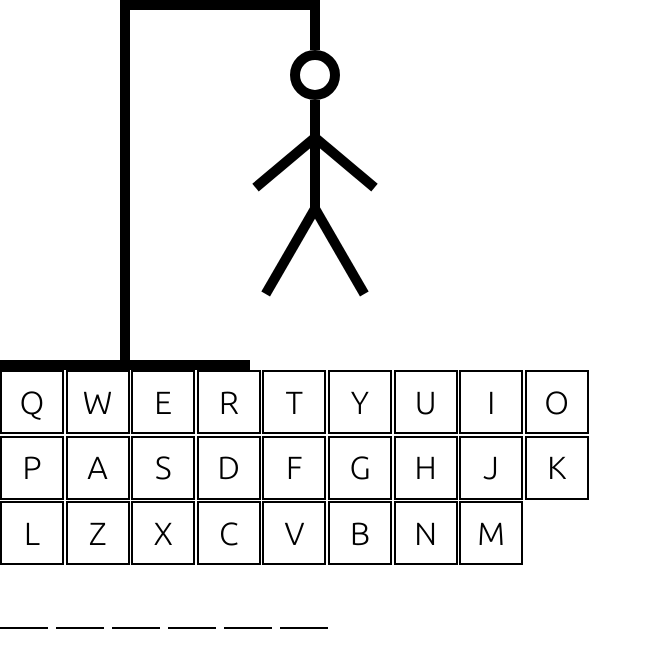
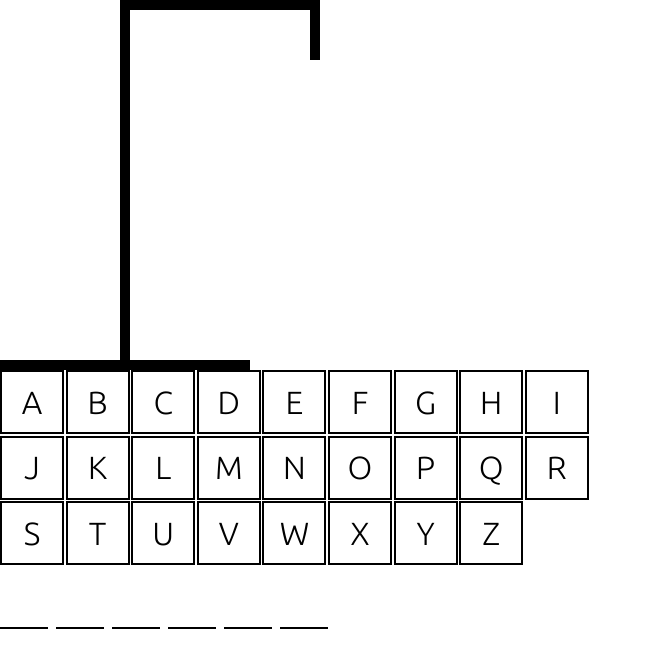
Before and after one commit to celso-rodrigo/hangman, a React (Vite) app: page / in a window 1280 px wide. Shown: the top 668 px of the page, without its empty margins (0-652 px from the left). Built offline with nearby package versions, Linux system fonts and the light colour scheme.

Commit message:
feat: Adicionada lógica de errar chutes

```diff
--- a/src/App.tsx
+++ b/src/App.tsx
@@ -5,10 +5,16 @@ import Wrapper, { LettersWraper, SecretWordWrapper } from "./Styles/WrapperStyle
 import nounList from "./data/noounList";
 import { useEffect, useState } from "react";
 import SecretWordLetter from "./Components/SecretWordLetter";
+import gameState from "./enums/gameState";
+
+const ALPHABET = 'ABCDEFGHIJKLMNOPQRSTUVWXYZ';
+const INITIAL_LIVES = 6;
 
 function App() {
   const [secretWord, setSecretWord] = useState<string>("");
   const [guesses, setGuesses] = useState<string[]>([])
+  const [playerLives, setPlayerLives] = useState<number>(INITIAL_LIVES)
+  const [currGameState, setCurrGameState] = useState<gameState>(gameState.inGame)
 
   // Get a random noun for the game
   function getRandomNoun():string {
@@ -16,9 +22,13 @@ function App() {
     return nounList[index];
   }
 
-  // Update player choosed letters
+  // Update player guesses and lives
   function handleGuesses(guess: string):void {
-    setGuesses((prev) => [...prev, guess.toLowerCase()])
+    const lowerCaseGuess = guess.toLowerCase()
+    setGuesses((prev) => [...prev, lowerCaseGuess])
+
+    const wrongGuess = secretWord.indexOf(lowerCaseGuess) === -1
+    if (wrongGuess) setPlayerLives((prev) => prev - 1)
   }
 
   // Create a SecretWordLetter for each letter of the secretWord
@@ -42,14 +52,14 @@ function App() {
 
   // Create a LetterButton for each letter on the alphabet
   function createLetterButtons(): JSX.Element[] {
-  const alphabet = 'QWERTYUIOPASDFGHJKLZXCVBNM'
   const buttons = []
 
-  for (let i = 0; i < alphabet.length; i++) {
-    const letter = alphabet[i];
+  for (let i = 0; i < ALPHABET.length; i++) {
+    const letter = ALPHABET[i];
     const button = (
       <LetterBtn
         key={letter}
+        currGameState={currGameState}
         letter={letter}
         handleGuesses={handleGuesses}
       />
@@ -61,17 +71,22 @@ function App() {
     return buttons
   }
 
+  useEffect(() => {
+    const randomSecretWord = getRandomNoun()
+    setSecretWord(randomSecretWord)
+  }, [])
+
+  useEffect(() => {
+    if (playerLives <= 0) setCurrGameState(gameState.gameLost)
+  }, [playerLives])
+
   const letterButtons = createLetterButtons()
   const secretWordLetters = createSecreteLetters()
-
-  useEffect(() => {
-    setSecretWord(getRandomNoun())
-  }, [])
 
   return (
     <ThemeProvider theme={{color: 'black'}}>
       <Wrapper>
-        <Hangman />
+        <Hangman playerLives={playerLives} />
 
         <LettersWraper>
           {letterButtons}
--- a/src/Components/Hangman.tsx
+++ b/src/Components/Hangman.tsx
@@ -1,22 +1,33 @@
 import { HangmanBase, HangmanBody, HangmanHead, HangmanLeftArm, HangmanLeftLeg, HangmanRope, HangmanPilar, HangmanRightArm, HangmanRightLeg, HangmanTop } from "../Styles/HangmanStyles"
 import { HangmanWrapper } from "../Styles/WrapperStyles";
 
-function Hangman() {
+interface IProps {
+  playerLives: number
+}
+
+function Hangman({playerLives}: IProps) {
+  const MAX_LIVES = 6
+  const mistakes = MAX_LIVES - playerLives
+
+  const bodyparts = [
+    <HangmanHead key="HangmanHead" />,
+    <HangmanBody key="HangmanBody" />,
+    <HangmanLeftLeg key="HangmanLeftLeg" />,
+    <HangmanRightLeg key="HangmanRightLeg" />,
+    <HangmanLeftArm key="HangmanLeftArm" />,
+    <HangmanRightArm key="HangmanRightArm" />,
+  ]
+
+  const bodypartsToDisplay = bodyparts.slice(0, mistakes)
+
   return (
     <HangmanWrapper>
-      <HangmanHead />
-      <HangmanBody />
-      <HangmanLeftLeg />
-      <HangmanRightLeg />
-      <HangmanLeftArm />
-      <HangmanRightArm />
-
+      <HangmanTop />
       <HangmanRope />
 
-      <HangmanTop />
+      {bodypartsToDisplay.map((bodyMember) => (bodyMember))}
 
       <HangmanPilar />
-
       <HangmanBase />
     </HangmanWrapper>
   )
--- a/src/Components/Letter.tsx
+++ b/src/Components/Letter.tsx
@@ -1,17 +1,21 @@
 import { ButtonHTMLAttributes, useState } from "react";
 import { LetterButton } from "../Styles/ButtonStyles";
+import gameState from "../enums/gameState";
 
 interface IProps extends ButtonHTMLAttributes<HTMLButtonElement>{
   letter: string;
   handleGuesses: (guess: string) => void;
+  currGameState: gameState;
 }
 
-function Letter({letter, handleGuesses}: IProps) {
+function Letter({letter, handleGuesses, currGameState}: IProps) {
   const [disabled, setDisabled] = useState<boolean>(false)
 
   function handleClick(): void {
-    setDisabled(true)
-    handleGuesses(letter)
+    if (currGameState === gameState.inGame) {
+      setDisabled(true)
+      handleGuesses(letter)
+    }
   }
 
   return (
--- a/src/Styles/HangmanStyles.ts
+++ b/src/Styles/HangmanStyles.ts
@@ -8,7 +8,6 @@ export const HangmanRope = styled(Gallows)`
   height: 50px;
   width: 10px;
   position: absolute;
-  top: 0;
   right: 0;
 `;
 
--- a/src/data/noounList.ts
+++ b/src/data/noounList.ts
@@ -7,7 +7,6 @@ const nounList = [
 'flower',
 'guitar',
 'house',
-  'ice cream',
 'jacket',
 'kite',
 'lemon',
@@ -80,8 +79,6 @@ const nounList = [
 'dragon',
 'rainbow',
 'carousel',
-  'ferris wheel',
-  'roller coaster',
 'train',
 'bus',
 'subway',
--- /dev/null
+++ b/src/enums/gameState.ts
@@ -0,0 +1,7 @@
+enum gameState {
+  inGame = 0,
+  gameLost = 1,
+  gameWon = 2,
+}
+
+export default gameState
```
Lines whose indentation alone changed are shown as unchanged.
